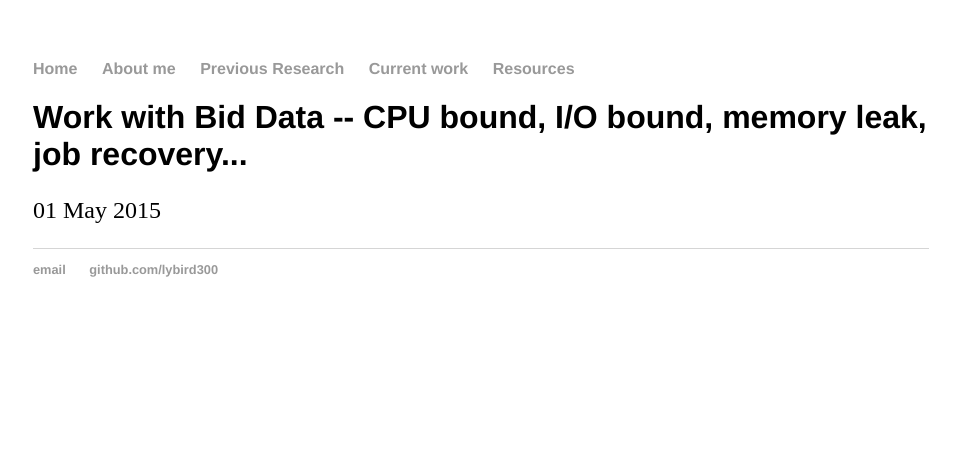
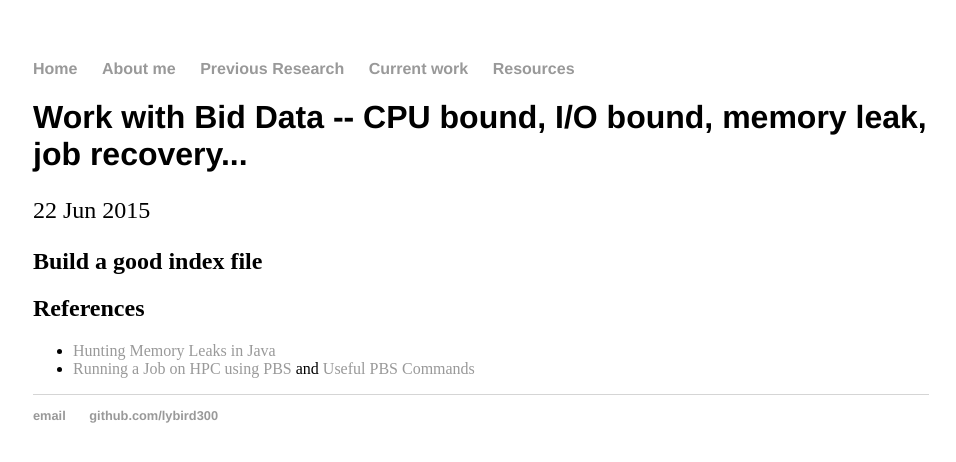
Before and after one commit to lybird300/lybird300.github.io, a Jekyll site: the page built from _posts/2015-6-26-work-with-big-data.md, in a window 1280 px wide. Shown: the top 462 px of the page, without its empty margins (159-1115 px from the left). Built offline with Jekyll 4.4.1, drawn with Linux system fonts in a browser that asks for light colours.

Commit message:
Update 2015-6-26-work-with-big-data.md

```diff
--- a/_posts/2015-6-26-work-with-big-data.md
+++ b/_posts/2015-6-26-work-with-big-data.md
@@ -1,5 +1,13 @@
 ---
 layout: post
 title: "Work with Bid Data -- CPU bound, I/O bound, memory leak, job recovery..."
-date: 2015-05-01
+date: 2015-06-22
 ---
+
+<h2>Build a good index file</h2>
+
+<h2>References</h2>
+<ul>
+<li><a href="http://www.toptal.com/java/hunting-memory-leaks-in-java">Hunting Memory Leaks in Java</a></li>
+<li><a href="https://hpcc.usc.edu/support/documentation/running-a-job-on-the-hpcc-cluster-using-pbs/">Running a Job on HPC using PBS</a> and <a href="https://hpcc.usc.edu/support/documentation/useful-pbs-commands/">Useful PBS Commands</a></li>
+</ul>
```
